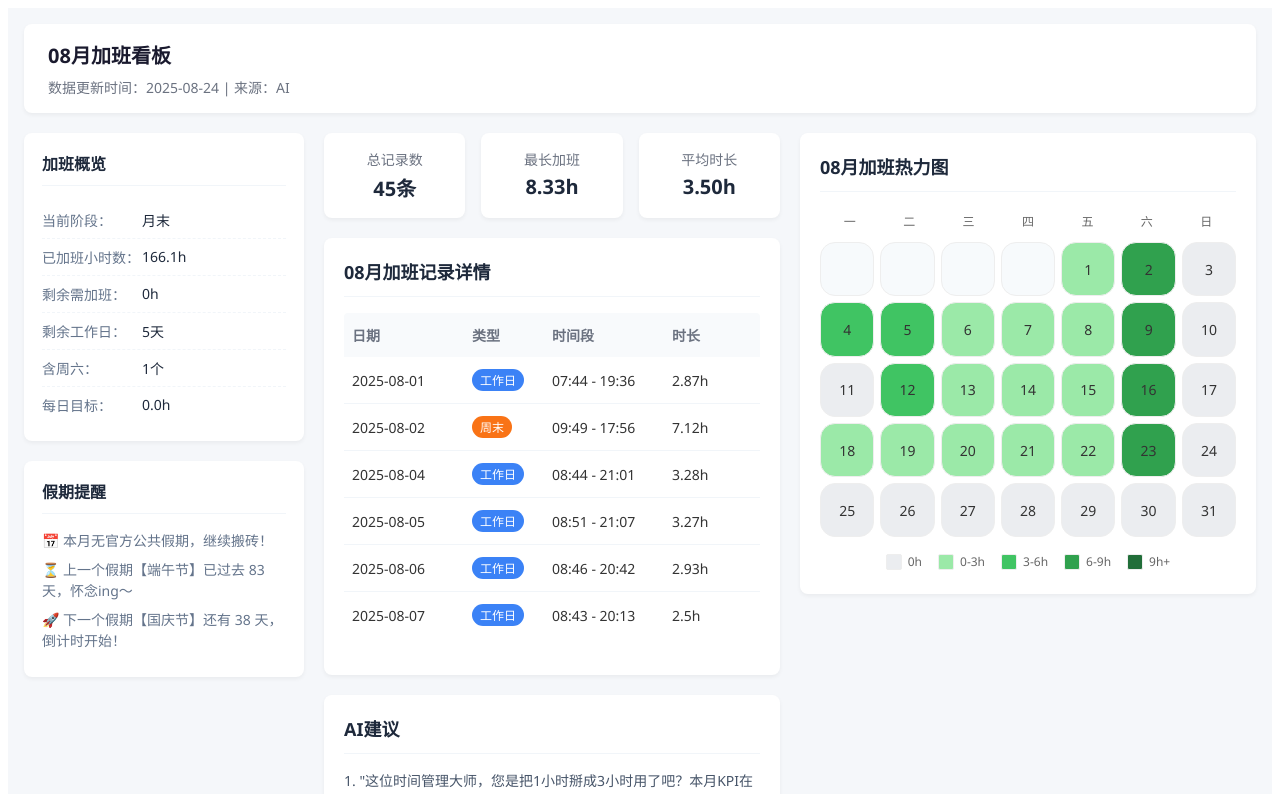
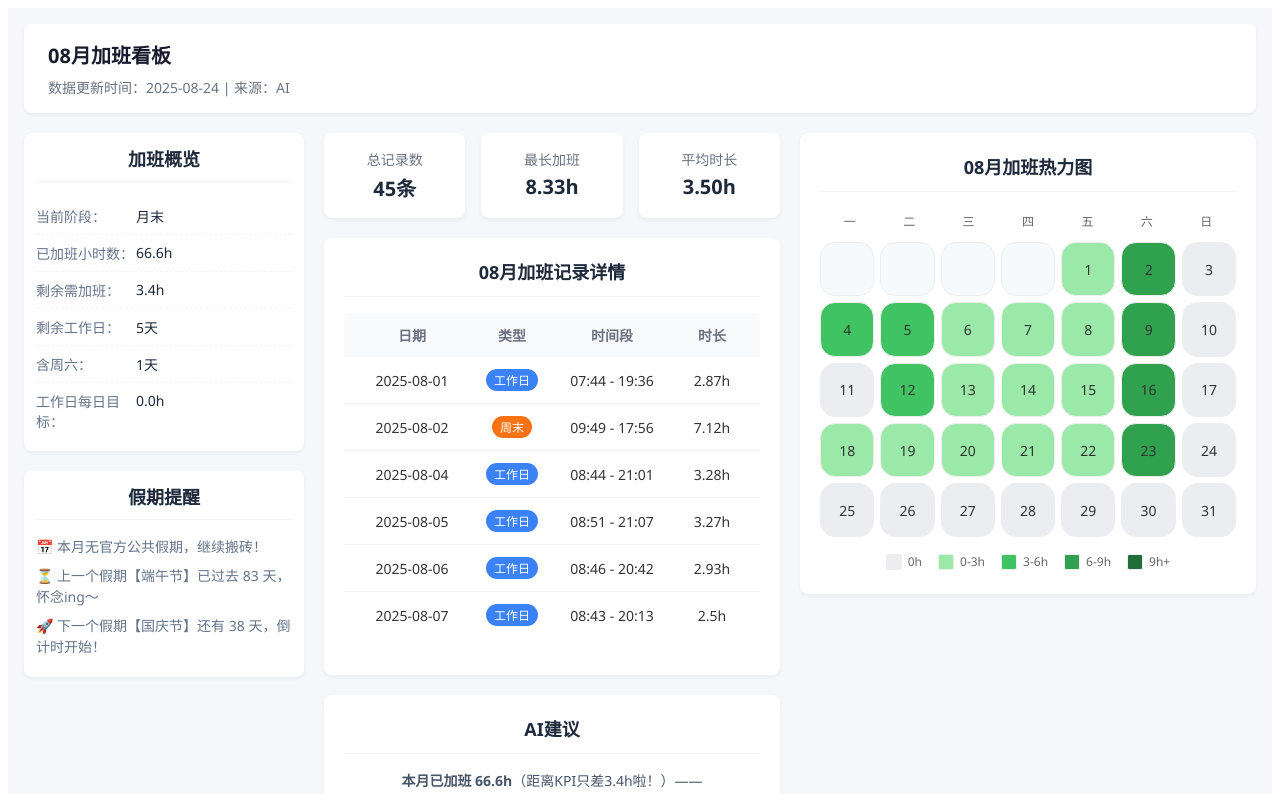
Before and after one commit to asdas1233456/WorkTime, a Vue app: page / in a window 1280 px wide. Shown: the top 794 px of the page. Built offline with nearby package versions, Linux system fonts and the light colour scheme.

Commit message:
重新修改UI界面

```diff
--- a/data/加班计划.json
+++ b/data/加班计划.json
@@ -2,10 +2,10 @@
   "current_date": "2025-08-24",
   "当前日期": "2025-08-24",
   "阶段": "月末",
-  "已加班小时数": "166.1",
-  "剩余需加班": "0",
+  "已加班小时数": "66.6",
+  "剩余需加班": "3.4",
   "剩余工作日": "5",
-  "每日目标(h)": "0.0",
+  "工作日每日目标(h)": "0.0",
   "周六剩余": "1",
   "周末冲刺(h)": "-",
   "来源": "AI",
@@ -13,6 +13,6 @@
   "this_month_holiday": "📅 本月无官方公共假期，继续搬砖！",
   "prev_holiday": "⏳ 上一个假期【端午节】已过去 83 天，怀念ing～",
   "next_holiday": "🚀 下一个假期【国庆节】还有 38 天，倒计时开始！",
-  "already_overtime_hours": 166.1,
-  "advice": "1. \"这位时间管理大师，您是把1小时掰成3小时用了吧？本月KPI在您的加班表里只是个热身运动！\"  \n2. \"166.1小时？建议您改名叫‘人间永动机’，老板看到考勤记录都得给您递枸杞茶！\"  \n3. \"您的加班时长已经突破次元壁——隔壁部门以为我们改行开24小时便利店了！\"  \n\n**优雅摸鱼建议**：  \n「反向时间管理法」——把超额工时匀给下月，每天用“深度思考”名义在会议室订1小时单人禅修（带笔记本），既留记录又养精神，完美循环KPI！（*附赠摸鱼BGM：白噪音键盘声循环版*）  \n\n假期彩蛋补刀：  \n🌚 无假之月，您是靠咖啡续命还是老板画的饼充饥？  \n🎉 38天后国庆见！记得把“等待假期”设为电脑屏保，励志又治愈～"
+  "already_overtime_hours": 66.6,
+  "advice": "**本月已加班 66.6h**（距离KPI只差3.4h啦！）——  \n打工人の胜利曙光就在眼前，你是要成为「加班の神」的男人/女人！💪  \n\n---\n\n**✨ 人性化加班计划 ✨**  \n1. **工作日划水法**：剩下5天，每天只需 **0.68h（约41分钟）**——  \n   - 比如午休少刷10分钟短视频，下班前假装认真敲键盘（实际在写日记），轻轻松松达标！  \n   - *老板问就是「我在深度思考优化方案」* 🤓  \n\n2. **周六摸鱼战术**：那天只需 **3.4h**，建议：  \n   - 上午10点~12点（2h）——假装开会+带薪拉屎🚽  \n   - 下午2点~3:30（1.4h）——喝着奶茶改PPT，改完立刻跑路！  \n\n---\n\n**🎉 治愈系鼓励 🎉**  \n- 「66.6h」？这数字一看就是魔鬼の认可👹！剩下3.4h不过是洒洒水啦~  \n- 周六上班没加班费？但你有 **「提前38天国庆嗨皮倒计时」** 啊！🏖️  \n- 想想上个月工资条，再想想下个月假期——  \n  *「现在的我，是一块被KPI雕琢的翡翠（临时工版）」* 💎  \n\n**PS**：今天下班请奖励自己一根雪糕🍦，毕竟——  \n「加班和体重一样，攒着攒着就习惯了」（不是）。  \n\n📌 **终极提示**：  \n> 缺口3.4h ≈ 3集《猫和老鼠》的时长，  \n> 而你，比汤姆猫的毅力强多了！🐭"
 }
--- a/src/App.vue
+++ b/src/App.vue
@@ -17,8 +17,8 @@
             <li><span class="label">已加班小时数：</span><span class="value">{{ planData.已加班小时数 }}h</span></li>
             <li><span class="label">剩余需加班：</span><span class="value">{{ planData.剩余需加班 }}h</span></li>
             <li><span class="label">剩余工作日：</span><span class="value">{{ planData.剩余工作日 }}天</span></li>
-            <li><span class="label">含周六：</span><span class="value">{{ planData.周六剩余 }}个</span></li>
-            <li><span class="label">每日目标：</span><span class="value">{{ planData["每日目标(h)"] }}h</span></li>
+            <li><span class="label">含周六：</span><span class="value">{{ planData.周六剩余 }}天</span></li>
+            <li><span class="label">工作日每日目标：</span><span class="value">{{ planData["工作日每日目标(h)"] }}h</span></li>
           </ul>
         </div>
 
@@ -210,13 +210,14 @@ const formattedAdvice = computed(() =>
 .sidebar-card {
   background: white;
   border-radius: 8px;
-  padding: 18px;
+  padding: 12px;
   box-shadow: 0 2px 4px rgba(0,0,0,0.05);
 }
 
 .sidebar-card h3 {
   margin: 0 0 16px;
-  font-size: 16px;
+  font-size: 18px; /* 增大字号 */
+  text-align: center; /* 居中对齐 */
   color: #1e293b;
   padding-bottom: 10px;
   border-bottom: 1px solid #f1f5f9;
@@ -297,6 +298,7 @@ const formattedAdvice = computed(() =>
 .card {
   background: white;
   border-radius: 8px;
+  text-align: center; /* 居中对齐 */
   padding: 20px;
   box-shadow: 0 2px 4px rgba(0,0,0,0.05);
 }
```
Also changed, not shown: data/加班计划.txt, 2 other files (tests, documents, lock files or other folders).
